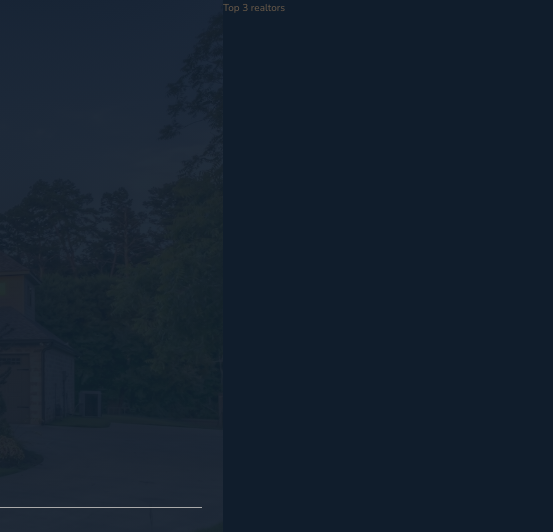
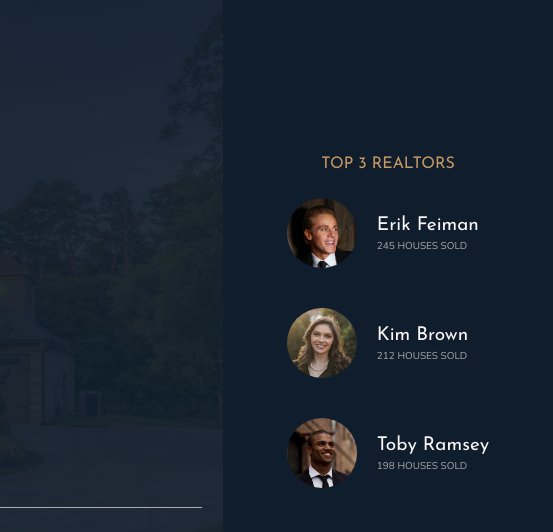
Before and after one commit to vitsafarik/Nexter-Project, a website: page index.html in a window 1280 px wide. Shown: the top 532 px of the page, 727-1280 px from the left. Drawn offline with nearby package versions, Linux system fonts and the light colour scheme.

Commit message:
building the realtors

```diff
--- a/index.html
+++ b/index.html
@@ -35,7 +35,26 @@
     </header>
 
     <div class="realtors">
-        Top 3 realtors
+        <h3 class="heading-3">Top 3 Realtors</h3>
+        <div class="realtors__list">
+            <img src="/img/realtor-1.jpeg" alt="Realtor 1" class="realtors__img">
+            <div class="relators__details">
+                <h4 class="heading-4 heading-4--light">Erik Feiman</h4>
+                <p class="realtors__sold">245 houses sold</p>
+            </div>
+
+            <img src="/img/realtor-2.jpeg" alt="Realtor 2" class="realtors__img">
+            <div class="relators__details">
+                <h4 class="heading-4 heading-4--light">Kim Brown</h4>
+                <p class="realtors__sold">212 houses sold</p>
+            </div>
+
+            <img src="/img/realtor-3.jpeg" alt="Realtor 3" class="realtors__img">
+            <div class="relators__details">
+                <h4 class="heading-4 heading-4--light">Toby Ramsey</h4>
+                <p class="realtors__sold">198 houses sold</p>
+            </div>
+        </div>
     </div>
 
     <section class="features">
--- a/sass/_realtors.scss
+++ b/sass/_realtors.scss
@@ -1,4 +1,32 @@
 .realtors {
   background-color: $color-secondary;
   grid-column: col-start 7 / full-end;
+  padding: 3rem;
+
+  display: grid;
+  align-content: center;
+  justify-content: center;
+  justify-items: center;
+  grid-row-gap: 2rem;
+
+  &__list {
+    display: grid;
+    grid-template-columns: min-content max-content;
+    grid-gap: 2rem;
+    grid-row-gap: 5vh;
+
+    align-items: center;
+  }
+
+  &__img {
+    width: 7rem;
+    border-radius: 50%;
+    display: block;
+  }
+
+  &__sold {
+    text-transform: uppercase;
+    color: $color-grey-light-2;
+    margin-top: -3px;
+  }
 }
```
Also changed, not shown: css/style.css.
